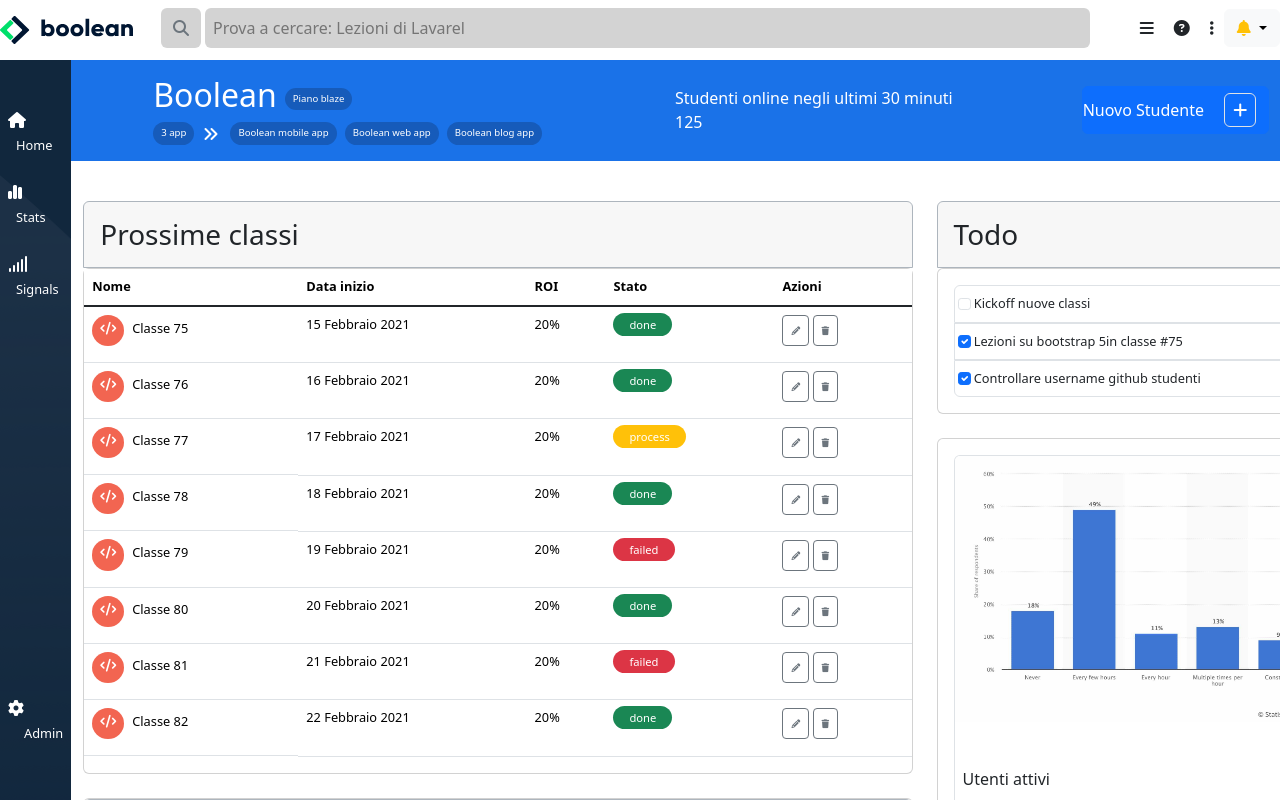
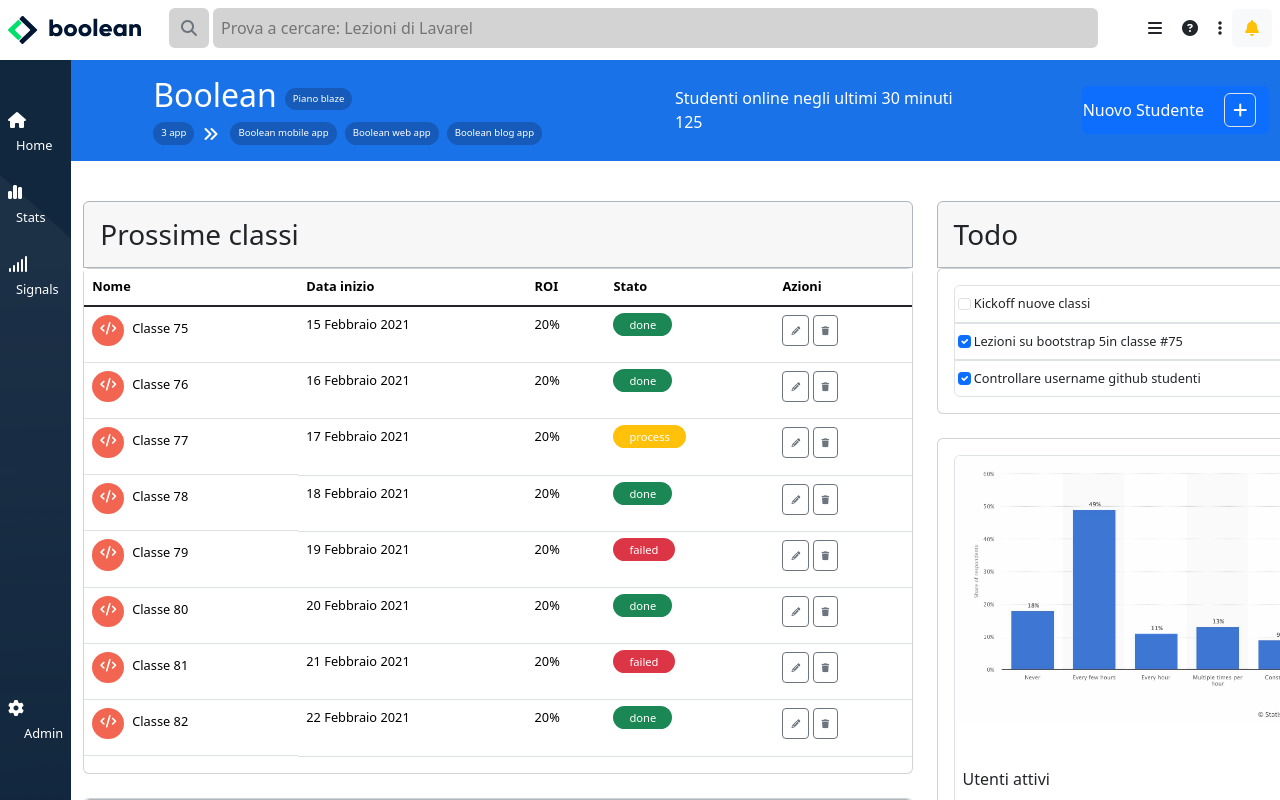
Before and after one commit to GrPaladino/html-css-bootstrap-dashboard, a plain HTML site: page index.html in a window 1280 px wide. Shown: the top 800 px of the page. Drawn offline with nearby package versions, Linux system fonts and the light colour scheme.

Commit message:
Fix: removed dropdown arrow from bell icon

```diff
--- a/css/style.css
+++ b/css/style.css
@@ -146,7 +146,11 @@ main #cnt {
     text-decoration: underline;
     color: #4791fd;
 }
-        /* ## RESPONSIVE ## */
+
+
+
+
+            /* ## RESPONSIVE ## */
 
 @media screen and (min-width: 992px) {
     /* CUSTOM PROPS */
--- a/index.html
+++ b/index.html
@@ -16,7 +16,7 @@
 </head>
 <body>
     <!-- HEADER -->
-    <header id="header">
+    <header id="header" class="pb-2 px-2">
         <div class="container-fluid d-flex flex-nowrap navbar">
             <!-- Logo -->
             <a class="navbar-brand d-none d-lg-block" href="#">
@@ -50,7 +50,7 @@
                 </ul>
             </div>
                 <div class="dropdown position-relative">
-                    <button class="btn btn-light dropdown-toggle" data-bs-toggle="dropdown" aria-expanded="false">
+                    <button type="button" class="btn btn-light" data-bs-toggle="dropdown" aria-expanded="false">
                         <i class="fa-solid fa-bell icon"></i>
                     </button>
                     <ul class="dropdown-menu dropdown-menu-light position-absolute">
```
